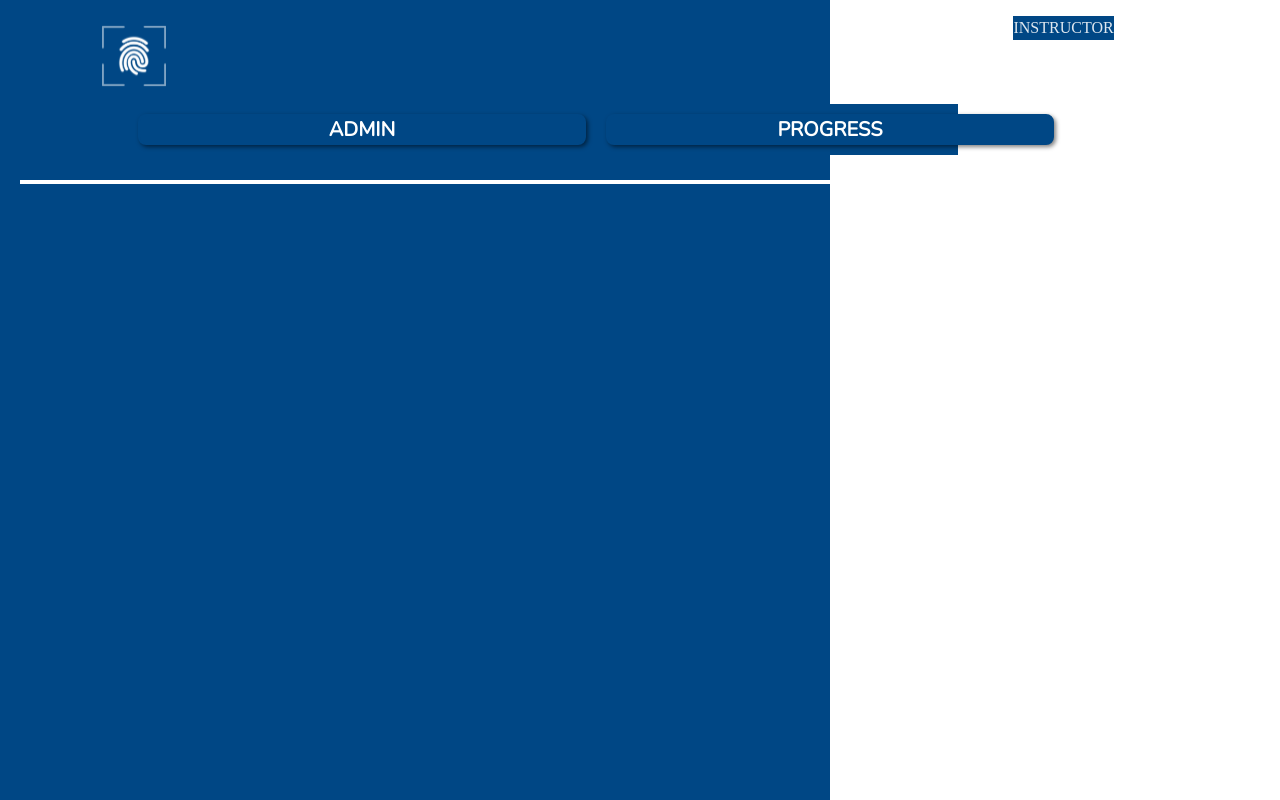
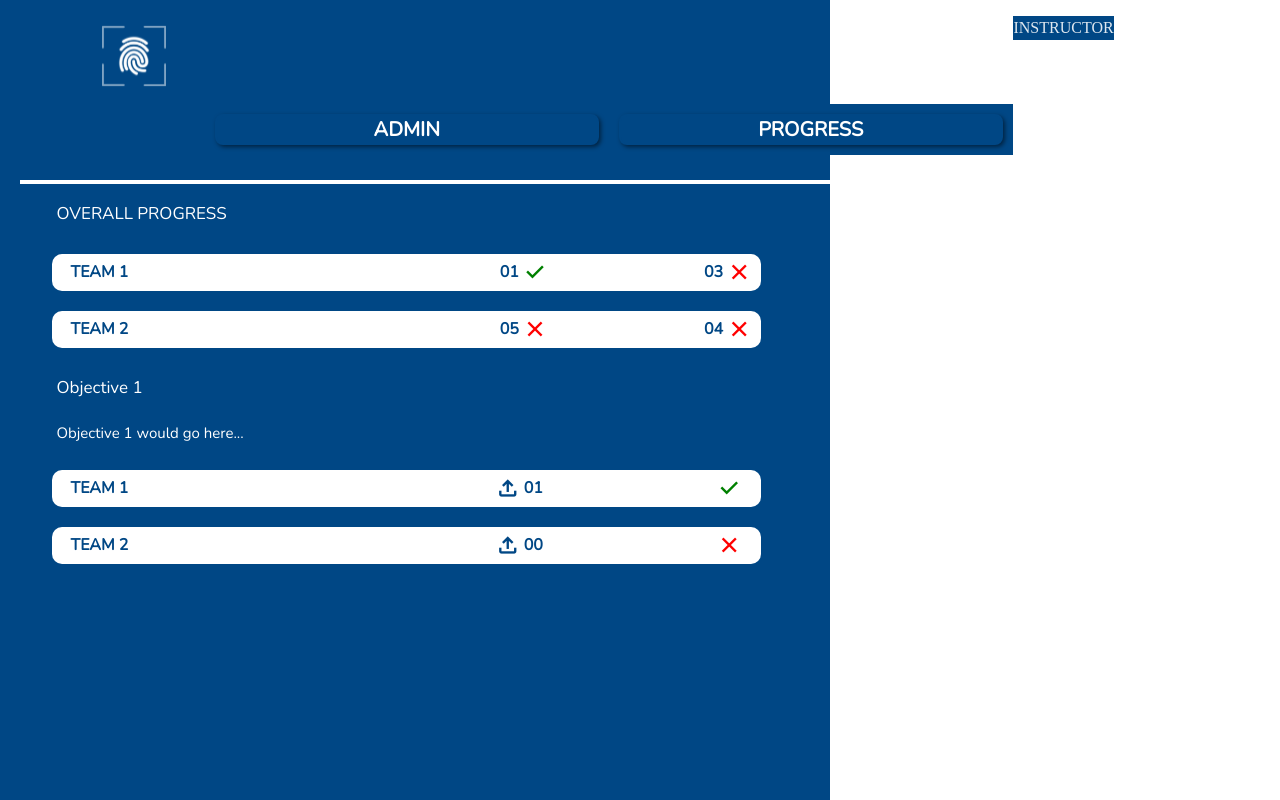
Before and after one commit to god-father69/FMI-project1, a React (Vite) app: page /progress in a window 1280 px wide. Both pictures are taken after a click on the button "PROGRESS". Built offline with nearby package versions, Linux system fonts and the light colour scheme.

Commit message:
my part done

```diff
--- a/src/components/InstructorParent.jsx
+++ b/src/components/InstructorParent.jsx
@@ -4,13 +4,18 @@ import './css/InstructorParent.css'
 import CustomButton from '../assets/Custombutton'
 import SetObjective from './SetObjective'
 import ObjectiveBox from './ObjectiveBox'
+import ObjectiveBox1 from "./progress/ObjectiveBox1";
+import OverallProg from "./progress/OverallProg";
 export default function InstructorParent() {
     const [adminClicked, setadminClicked] = useState(0);
-    const adminClick = ()=>{
-        setadminClicked(1  );
+    const [objCount, setobjCount] = useState(1);
+    console.log(objCount,"setobjCount");
+    const adminClick = (e)=>{
+        console.log("hiii");
+        setadminClicked(e);
     }
     return (
-        <div>
+        <div style={{background:"#004785"}}>
             <div className="mainPageContent">
                 <div className="upperPageContent">
                     <div className="fngrprintLogoInstructorParent">
@@ -19,18 +24,28 @@ export default function InstructorParent() {
                     <div className="instructorText">INSTRUCTOR</div>
                 </div>
                 <div className="lowerPageContent">
-                    <CustomButton txt="ADMIN" style={{width:"35vw" , margin:"10px" , fontSize: "20px" }} onClick = {adminClick}/>
-                    <CustomButton txt="PROGRESS" style={{width:"35vw" , margin:"10px" , fontSize: "20px"}}/>
+                    <CustomButton txt="ADMIN" style={{width:"30vw" , margin:"10px" , fontSize: "20px" }} onClick = {(e)=>adminClick(1)}/>
+                    <CustomButton txt="PROGRESS" style={{width:"30vw" , margin:"10px" , fontSize: "20px"}} onClick = {(e)=>adminClick(2)}/>
                 </div>
             </div>
             <hr style={{border : "2px solid  #fff" , margin : "20px" , position : "fixed" , left :"0" , right:"0" , top:"20vh" }}/>
             {/* {{adminClicked} && <SetObjective/>} */}
             {
-                !adminClicked ? "" : <SetObjective/>
+                adminClicked==1 && <SetObjective setobjCount={setobjCount} />
             }
             {/* {
                 !adminClicked ? "" : <ObjectiveBox/>
             } */}
+
+            {adminClicked==2 && (
+                <div className="progressSec" >
+                    <OverallProg/>
+
+                    <hr style={{border : "2px solid  #fff" , margin : "20px" , position : "fixed" , left :"0" , right:"0" , top:"20vh" }}/>
+
+                    <ObjectiveBox1 objCount={objCount} />
+                </div>
+            ) }
         </div>
     );
 }
--- a/src/components/SetObjective.jsx
+++ b/src/components/SetObjective.jsx
@@ -8,18 +8,22 @@ import minusbtn from '../assets/minus.svg'
 import upload from '../assets/upload.svg'
 
 
-function SetObjective() {
+function SetObjective(props) {
+    const {setobjCount}=props;
     const [count, setCount] = useState(0);
     const increment = () => {
         setCount(count + 1);
+        setobjCount(count + 1);
     };
 
     const decrement = () => {
         if(count<=0){
             setCount(0);
+            setobjCount(1);
         }
         else{
             setCount(count - 1);
+            setobjCount(count - 1);
 
         }
     };
--- a/src/components/css/InstructorParent.css
+++ b/src/components/css/InstructorParent.css
@@ -28,7 +28,7 @@
     justify-content:space-around;
     align-items: center;
     top : 13vh;
-    left :10vw;
+    left :16vw;
 }
 
 .pass, .username{
@@ -50,3 +50,13 @@
     height: 8vh;
     width: 8vh;
 }
+.progressSec{
+    display: flex;
+    margin-top: 23vh;
+    /* height: 100%; */
+    position: absolute;
+    width: 100%;
+    justify-content: center;
+    flex-direction: column;
+    align-items: center;
+}
--- a/src/components/progress/ObjectiveBox1.jsx
+++ b/src/components/progress/ObjectiveBox1.jsx
@@ -2,8 +2,10 @@ import React from "react";
 import uploadIcon from "../../assets/upload2.svg";
 import tick from "../../assets/tick.svg";
 import cross from "../../assets/cross.svg";
-import './obj.css'
-function ObjectiveBox1() {
+import "./obj.css";
+function ObjectiveBox1(props) {
+  const { objCount } = props;
+
   const teamcount = {
     team1: {
       filesUploaded: "01",
@@ -16,21 +18,44 @@ function ObjectiveBox1() {
   };
   const teamEntries = Object.entries(teamcount);
   return (
+    <>
+      {Array.from({ length: objCount }, (_, index) => (
         <div
+        key={index}
           style={{
             display: "flex",
             flexDirection: "column",
             justifyContent: "center",
-        width: "80%",
+            width: "90%",
             // background:"pink",
             justifyContent: "flex-start",
+            // position: "relative"
           }}
         >
           <div className="objHeader" style={{ color: "white", width: "100%" }}>
-        <p style={{ fontWeight:"500",fontSize:"17px", fontFamily:"nunito"}}>Objective 1</p>
+            <p
+              style={{
+                fontWeight: "500",
+                fontSize: "17px",
+                fontFamily: "nunito",
+                marginLeft: "15px",
+              }}
+            >
+              Objective {index+1}
+            </p>
           </div>
           <div className="objTitle" style={{ color: "white", width: "100%" }}>
-        <p style={{ fontWeight:"400",fontSize:"15px",marginTop:"5px",fontFamily:"nunito"}}>Objective 1 would go here...</p>
+            <p
+              style={{
+                fontWeight: "400",
+                fontSize: "15px",
+                marginTop: "5px",
+                fontFamily: "nunito",
+                marginLeft: "15px",
+              }}
+            >
+              Objective {index+1} would go here...
+            </p>
           </div>
           <div
             className="teamBox"
@@ -50,7 +75,8 @@ function ObjectiveBox1() {
                     justifyContent: "space-between",
                     background: "white",
                     margin: "10px",
-                width: "100%",
+                    width: "95%",
+                    alignItems: "center",
                     borderRadius: "10px",
                     height: "37px",
                     fontWeight: "700",
@@ -63,27 +89,32 @@ function ObjectiveBox1() {
                       background: "white",
                       marginLeft: "19px",
                       fontWeight: "700",
-                  fontFamily:"nunito"
+                      fontFamily: "nunito",
                     }}
                   >
-                TEAM {index+1}
+                    TEAM {index + 1}
                   </div>
-              <div className="whiteicons" style={{
+                  <div
+                    className="whiteicons"
+                    style={{
                       // background: "white",
                       display: "flex",
                       flexDirection: "row",
-                    justifyContent:"space-between",
+                      justifyContent: "space-between",
                       width: "36%",
                       background: "white",
-                    margin: "10px"
-                  }}>
+                      margin: "10px",
+                      alignItems: "center",
+                    }}
+                  >
                     <div
                       className="upicon"
                       style={{
                         background: "white",
                         display: "flex",
                         flexDirection: "row",
-                    paddingRight:"20px"
+                        paddingRight: "20px",
+                        alignItems: "center",
                       }}
                     >
                       <span
@@ -95,6 +126,7 @@ function ObjectiveBox1() {
                           height: "37px",
                           cursor: "pointer",
                           justifyContent: "center",
+                          alignItems: "center",
                         }}
                       >
                         upload
@@ -104,7 +136,7 @@ function ObjectiveBox1() {
                           color: "#004785",
                           background: "white",
                           margin: "4px",
-                      fontFamily:"nunito"
+                          fontFamily: "nunito",
                         }}
                       >
                         {item[1].filesUploaded}
@@ -119,23 +151,37 @@ function ObjectiveBox1() {
                         width: "34px",
                       }}
                     >
-                  {item[1].parameter ? <span className="material-symbols-outlined" style={{
+                      {item[1].parameter ? (
+                        <span
+                          className="material-symbols-outlined"
+                          style={{
                             display: "flex",
                             background: "white",
                             color: "green",
                             height: "34px",
                             //   cursor: "pointer",
                             justifyContent: "center",
+                            alignItems: "center",
                           }}
-                  >done</span> :<span className="material-symbols-outlined" style={{
+                        >
+                          done
+                        </span>
+                      ) : (
+                        <span
+                          className="material-symbols-outlined"
+                          style={{
                             display: "flex",
                             background: "white",
                             color: "red",
                             height: "34px",
                             // cursor: "pointer",
                             justifyContent: "center",
+                            alignItems: "center",
                           }}
-                >close</span>}
+                        >
+                          close
+                        </span>
+                      )}
                     </div>
                   </div>
                 </div>
@@ -143,6 +189,8 @@ function ObjectiveBox1() {
             })}
           </div>
         </div>
+      ))}
+    </>
   );
 }
 
--- a/src/components/progress/OverallProg.jsx
+++ b/src/components/progress/OverallProg.jsx
@@ -33,14 +33,15 @@ function OverallProg() {
         display: "flex",
         flexDirection: "column",
         justifyContent: "center",
-        width: "80%",
+        width: "90%",
         // background:"pink",
         justifyContent: "flex-start",
+        // position: "relative"
       }}
     >
       <div className="objHeader" style={{ color: "white", width: "100%" }}>
         <p
-          style={{ fontWeight: "500", fontSize: "17px", fontFamily: "nunito" }}
+          style={{ fontWeight: "500", fontSize: "17px", fontFamily: "nunito",marginLeft:"15px" }}
         >
           OVERALL PROGRESS
         </p>
@@ -60,10 +61,11 @@ function OverallProg() {
               style={{
                 display: "flex",
                 flexDirection: "row",
+                alignItems:"center",
                 justifyContent: "space-between",
                 background: "white",
                 margin: "10px",
-                width: "100%",
+                width: "95%",
                 borderRadius: "10px",
                 height: "37px",
                 fontWeight: "700",
@@ -91,6 +93,7 @@ function OverallProg() {
                   width: "36%",
                   background: "white",
                   margin: "10px",
+                  alignItems: "center"
                 }}
               >
                 {console.log(item[1],"itemm")}
@@ -101,8 +104,9 @@ function OverallProg() {
                       style={{
                         background: "white",
                         display: "flex",
+                        alignItems: "center",
                         flexDirection: "row",
-                        paddingRight: "20px",
+                        // paddingRight: "20px",
                       }}
                     >
                       <p
@@ -111,6 +115,7 @@ function OverallProg() {
                           background: "white",
                           margin: "4px",
                           fontFamily: "nunito",
+
                         }}
                       >
                         {val.filesUploaded}
@@ -124,6 +129,7 @@ function OverallProg() {
                         background: "white",
                         color: "green",
                         height: "34px",
+                        alignItems: "center",
                         //   cursor: "pointer",
                         justifyContent: "center",
                       }}
@@ -140,6 +146,7 @@ function OverallProg() {
                         height: "34px",
                         // cursor: "pointer",
                         justifyContent: "center",
+                        alignItems: "center"
                       }}
                     >
                       close
```
Lines whose indentation alone changed are shown as unchanged.
